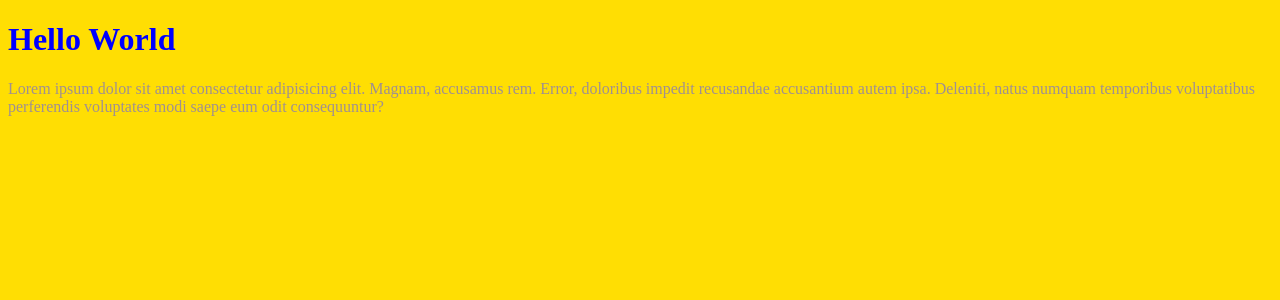
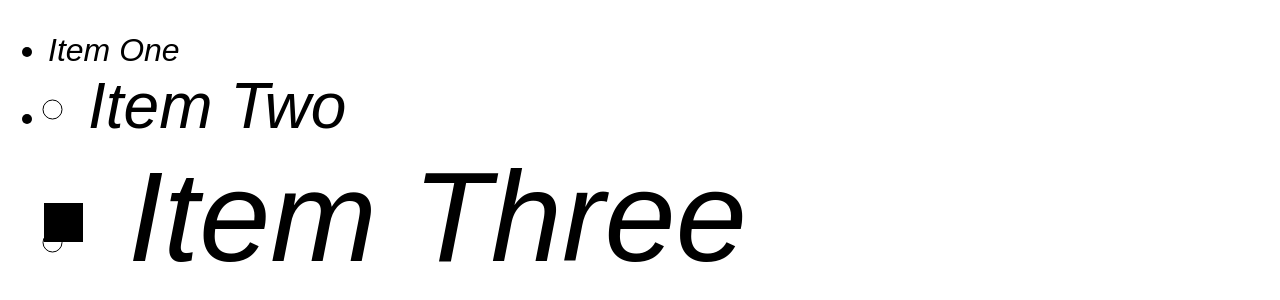
Before and after one commit to shahidyusuf/CSS_CLASS_02, a plain HTML site: page index.html in a window 1280 px wide. Drawn offline with Linux system fonts and the light colour scheme.

Commit message:
updated.home

```diff
--- a/index.html
+++ b/index.html
@@ -9,11 +9,20 @@
 </head>
 <body>
 
-    <h1 class="primary"> Hello World</h1>
-    <p class="secondary"> Lorem ipsum dolor sit amet consectetur adipisicing elit.
-         Magnam, accusamus rem. Error,
+    <!-- <h1> Hello World</h1>
+    <p> Lorem ipsum dolor sit amet consectetur adipisicing elit.
+         Magnam, accusamus rem.<span class="text-style"> Error,
           doloribus impedit recusandae accusantium autem ipsa.
-          Deleniti, natus numquam temporibus voluptatibus perferendis
-           voluptates modi saepe eum odit consequuntur?</p>
-</body>
+          Deleniti,</span> natus numquam temporibus voluptatibus perferendis
+           voluptates modi saepe eum odit consequuntur?</p> -->
+<ul>
+    <li>Item One</li>
+<li><ul>
+    <li>Item Two</li>
+    <li><ul><li>Item Three</li></ul></li>
+</ul></li></ul>
+
+
+
+        </body>
 </html>
--- a/style.css
+++ b/style.css
@@ -1,9 +1,30 @@
-body {
+/* body {
     background-color: #ffde03;
 }
 .primary {
     color: blue;
 }
 .secondary {
-    color: #a09090;
+background-color: magenta;
+    color: black;
+opacity: 0.5;
+} */
+
+body {
+    font-family: sans-serif;
+    /* line-height: 60px; */
+    /* font-weight: lighter; */
+    /* font-style: italic; */
+    font-stretch: normal;
+    /* font-size: 20px; */
+    /* -moz-animation-timing-function: cubic-bezier(0.075, 0.82, 0.165, 1); */
 }
+ul {
+    font-style: oblique;
+    font-stretch: condensed;
+    font-weight: lighter;
+    font-size: 2em;
+}
+/* h1 {
+    font-weight: 100;
+} */
```
